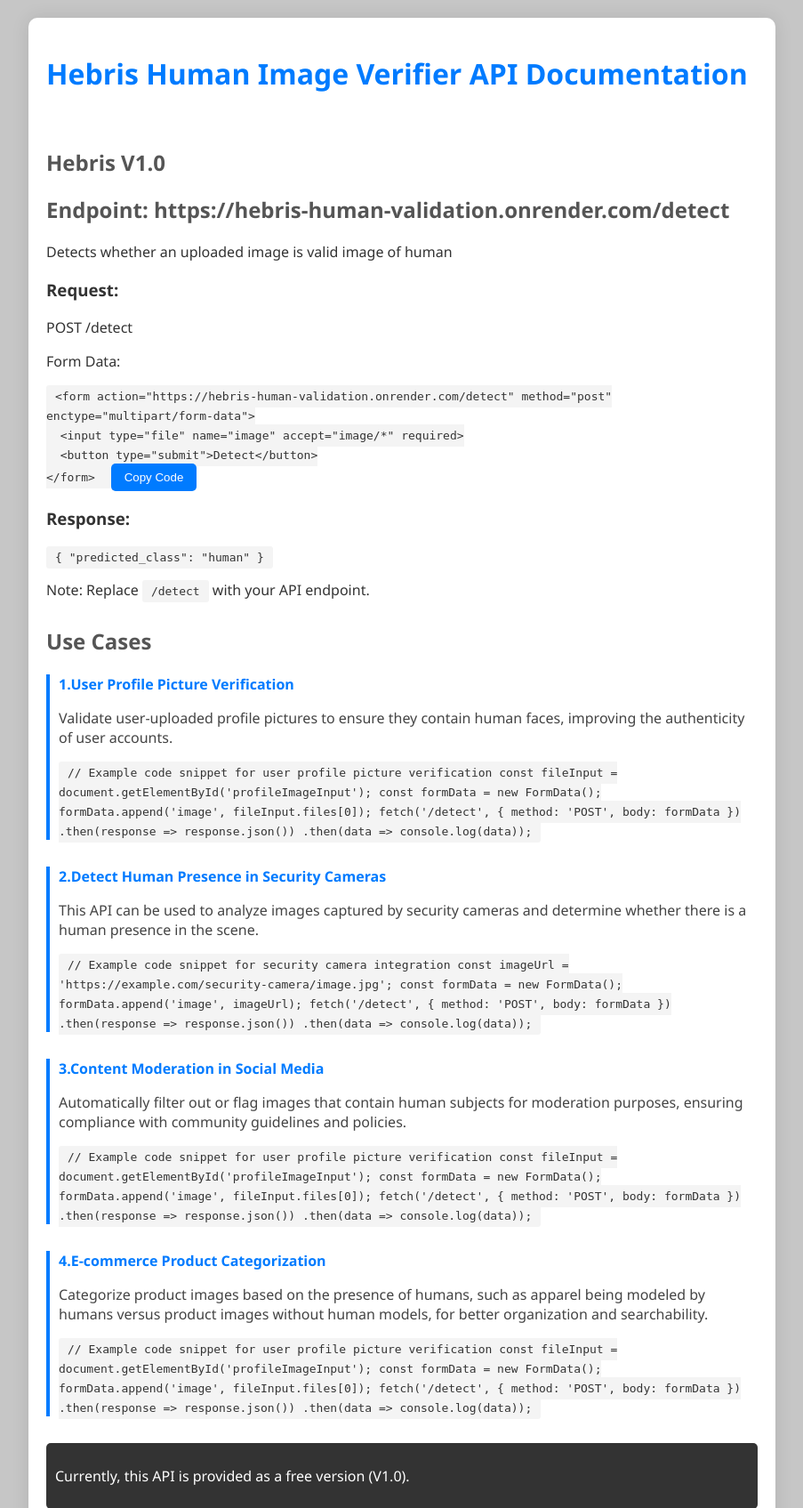
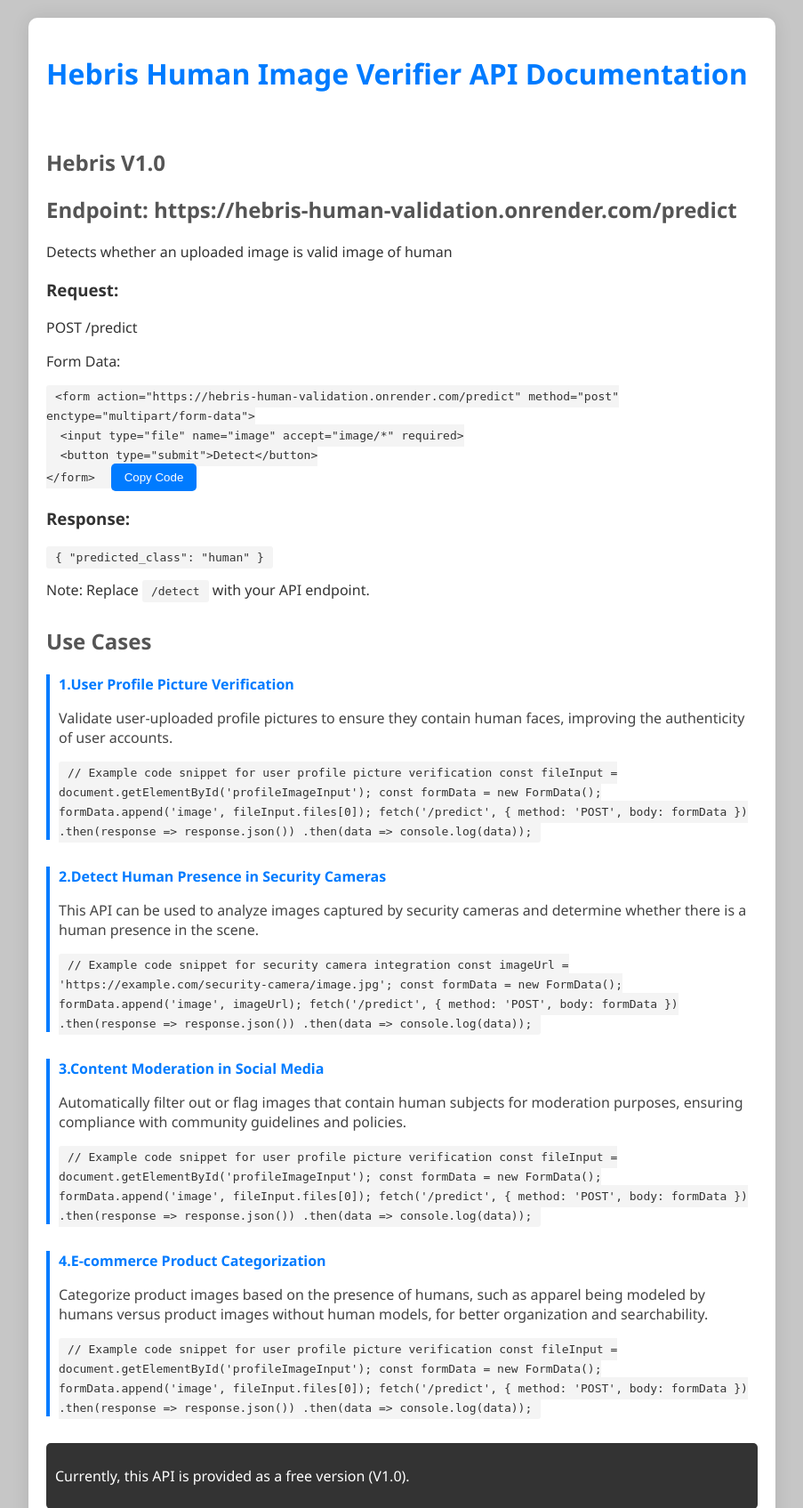
Before and after one commit to Sushanth-Hebri/Hebris-human-validation, a Flask app: page / in a window 1280 px wide. Shown: the top 1695 px of the page at 89% size, without its empty margins (188-1091 px from the left). Run offline with Flask 3, Linux system fonts and the light colour scheme; some libraries are stand-ins or nearby versions.

Commit message:
Update docintro.html

```diff
--- a/templates/docintro.html
+++ b/templates/docintro.html
@@ -121,13 +121,13 @@
         <h2>Hebris V1.0</h2>
 
         <div class="section">
-            <h2>Endpoint: https://hebris-human-validation.onrender.com/detect</h2>
+            <h2>Endpoint: https://hebris-human-validation.onrender.com/predict</h2>
             <p>Detects whether an uploaded image is valid image of human</p>
             <h3>Request:</h3>
-            <p>POST /detect</p>
+            <p>POST /predict</p>
             <p>Form Data:</p>
             <code id="copyCode">
-                &lt;form action="https://hebris-human-validation.onrender.com/detect" method="post" enctype="multipart/form-data"&gt;<br>
+                &lt;form action="https://hebris-human-validation.onrender.com/predict" method="post" enctype="multipart/form-data"&gt;<br>
                 &nbsp;&nbsp;&lt;input type="file" name="image" accept="image/*" required&gt;<br>
                 &nbsp;&nbsp;&lt;button type="submit"&gt;Detect&lt;/button&gt;<br>
                 &lt;/form&gt;
@@ -151,7 +151,7 @@
                     const fileInput = document.getElementById('profileImageInput');
                     const formData = new FormData();
                     formData.append('image', fileInput.files[0]);
-                    fetch('/detect', {
+                    fetch('/predict', {
                         method: 'POST',
                         body: formData
                     })
@@ -167,7 +167,7 @@
                     const imageUrl = 'https://example.com/security-camera/image.jpg';
                     const formData = new FormData();
                     formData.append('image', imageUrl);
-                    fetch('/detect', {
+                    fetch('/predict', {
                         method: 'POST',
                         body: formData
                     })
@@ -185,7 +185,7 @@
                     const fileInput = document.getElementById('profileImageInput');
                     const formData = new FormData();
                     formData.append('image', fileInput.files[0]);
-                    fetch('/detect', {
+                    fetch('/predict', {
                         method: 'POST',
                         body: formData
                     })
@@ -201,7 +201,7 @@
                     const fileInput = document.getElementById('profileImageInput');
                     const formData = new FormData();
                     formData.append('image', fileInput.files[0]);
-                    fetch('/detect', {
+                    fetch('/predict', {
                         method: 'POST',
                         body: formData
                     })
```
